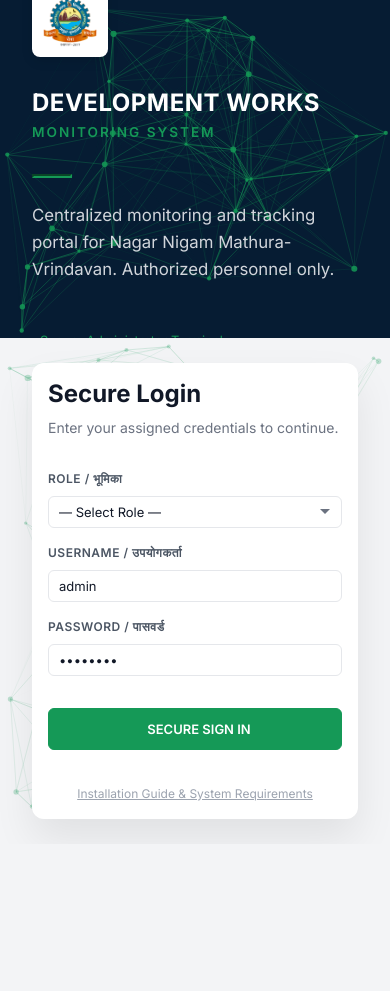
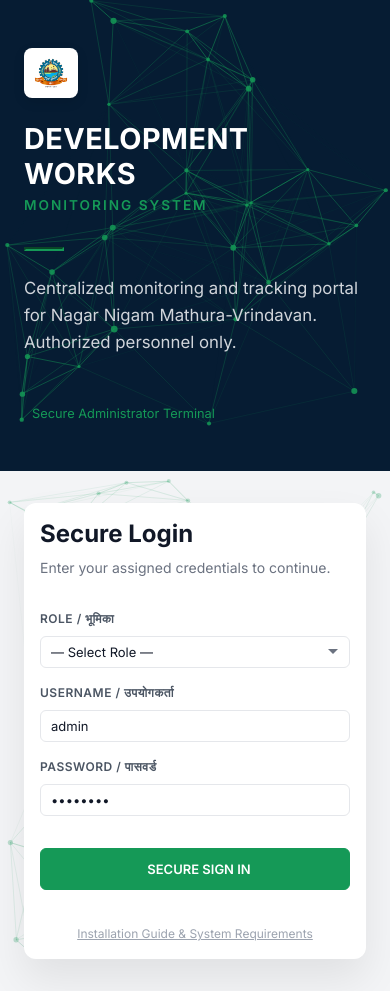
Before and after one commit to yuvi007yuvi/muncipal-dashboard, a website: page index.html in a window 390 px wide. Before the commit the page ends 844 px from the top, so only its background shows below. Drawn offline with Linux system fonts and the light colour scheme; no server answers; a web font is replaced by a local one.

Commit message:
Update dashboard.css

```diff
--- a/css/dashboard.css
+++ b/css/dashboard.css
@@ -106,16 +106,38 @@
 
 /* Mobile responsive */
 @media (max-width: 768px) {
+  .login-page {
+    height: auto;
+    min-height: 100vh;
+    overflow-y: auto;
+  }
   .login-split {
     flex-direction: column;
+    height: auto;
+    min-height: 100vh;
   }
   .login-left {
+    padding: 3rem 1.5rem;
+    flex: none;
+    height: auto;
+    justify-content: flex-start;
+  }
+  .login-right {
+    padding: 2rem 1.5rem;
+    flex: none;
+    height: auto;
+    align-items: flex-start;
+  }
+  .login-card {
     padding: 2rem;
-    flex: none;
-    height: 40%;
+    margin: 0 auto;
   }
   .login-left-content h1 {
-    font-size: 1.5rem;
+    font-size: 1.8rem;
+  }
+  .split-logo {
+    height: 50px;
+    margin-bottom: 1.5rem;
   }
 }
 
```
